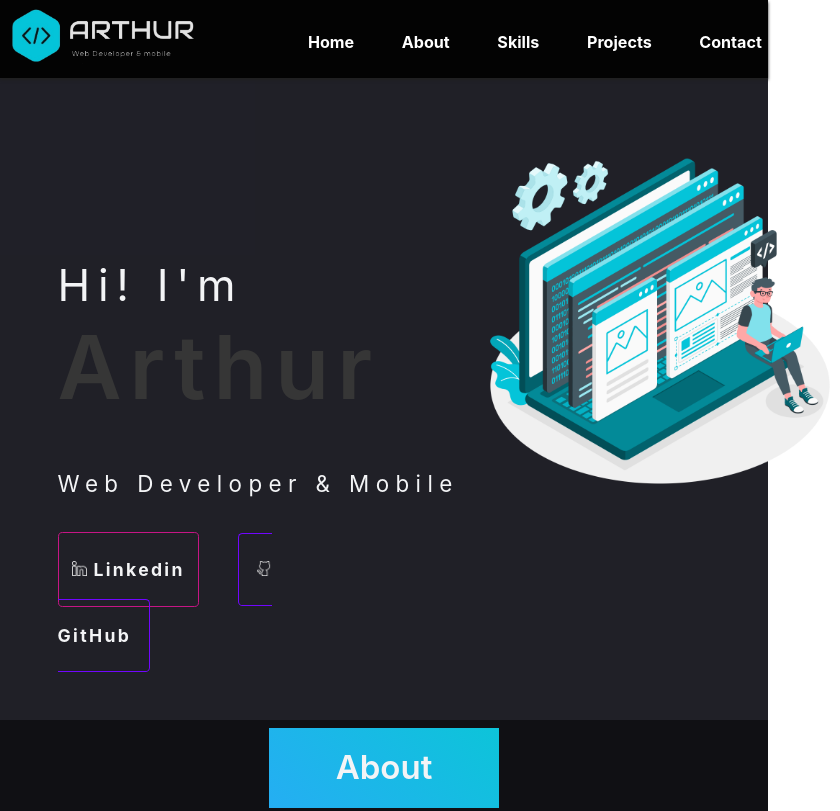
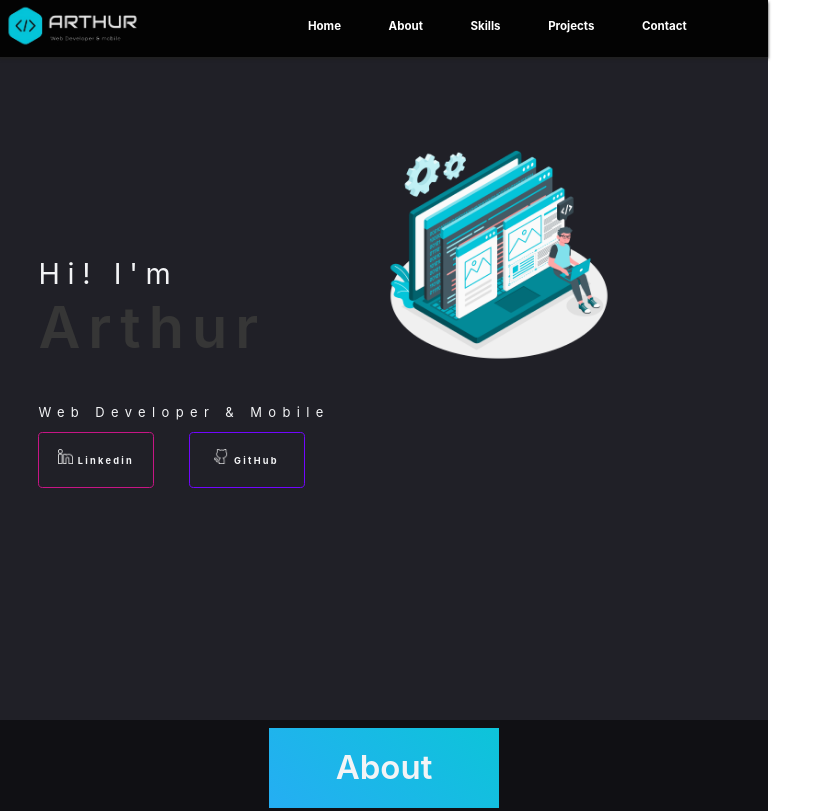
Before and after one commit to arthurandrael/portfolio, a plain HTML site: page index.html in a window 768 px wide. Shown: the top 811 px of the page, 840 px wide, since content can reach past the window. Drawn offline with nearby package versions, Linux system fonts and the light colour scheme.

Commit message:
Add files via upload
teste responsivo pelo computador

```diff
--- a/style.css
+++ b/style.css
@@ -425,15 +425,15 @@ footer > a {
 
 /*--------------Tablets---------------*/
 
-@media (min-width: 580px) and (max-width: 900px) {
+@media (min-width: 560px) {
 
-  header img {width: 27vw;}
+  header img {width: 19vw;}
 
   label > img{display: none;}
 
   nav {
     height: 30%;
-    margin-top: 71%;
+    margin-top: 69%;
     background: transparent;
     z-index: 2;
     display: flex;
@@ -446,7 +446,7 @@ footer > a {
   }
   ul > li{padding: 0vw; margin: 0vw;}
   ul li > a {
-    font-size: 2.1vw;
+    font-size: 1.5vw;
     padding: 0vw;
   }
 
@@ -459,7 +459,7 @@ footer > a {
   }
 
   .info-container{padding: 0vw -10vw;
-    width: 90%;
+    width: 100%;
   }
 
 
@@ -469,8 +469,12 @@ footer > a {
     height: 100%;
     display: block;
   }
-  .header-right > img {margin-top: 35%;
-    margin-left: 25%;
+  .header-right > img {/*margin-top: 37%;
+    margin-left: 19%;*/
+    display: flex;
+    justify-content: center;
+    align-items: center;
+    width: 60%;
     animation: float 3s linear infinite;
   }
 
@@ -484,23 +488,23 @@ footer > a {
 
 
 
-  .header-left {font-size: 5.5vh; letter-spacing: 1vw;
+  .header-left {font-size: 180%; letter-spacing: 1vw;
     padding: 0;
     width: 50vw;
   }
 
   .header-left h1 {
-    font-size: 11vh;
+    font-size: 5%;
     letter-spacing: 1vh;
   }
 
-  #spanB{font-size: 2.8vh;
+  #spanB{font-size: 45%;
     letter-spacing: .8vh;
   }
 
   .header-left  a {
-  font-size: 2.2vh;
-  padding: 3.2vh 1.7vw;
+  font-size: 32%;
+  padding: 7% 6%;
   border-radius: .6vw;
   letter-spacing: 0.3vw;
   line-height: 4vh;
@@ -508,7 +512,7 @@ footer > a {
 
   #linkedin{border: .25vw solid mediumvioletred;}
   #github{border: .25vw solid #7106FF;
-    padding: 3.1vh 2.3vw;
+    padding: 7% 8%;
   }
 
 
```
